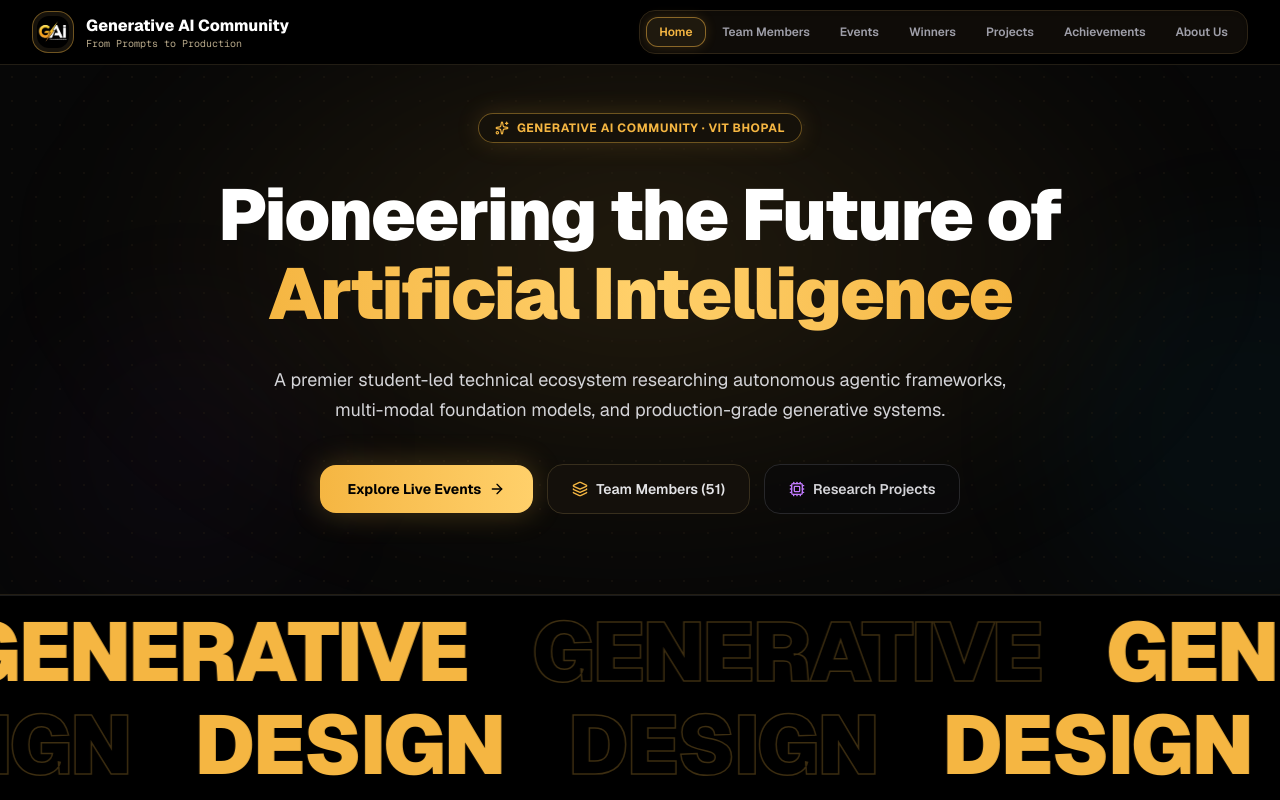
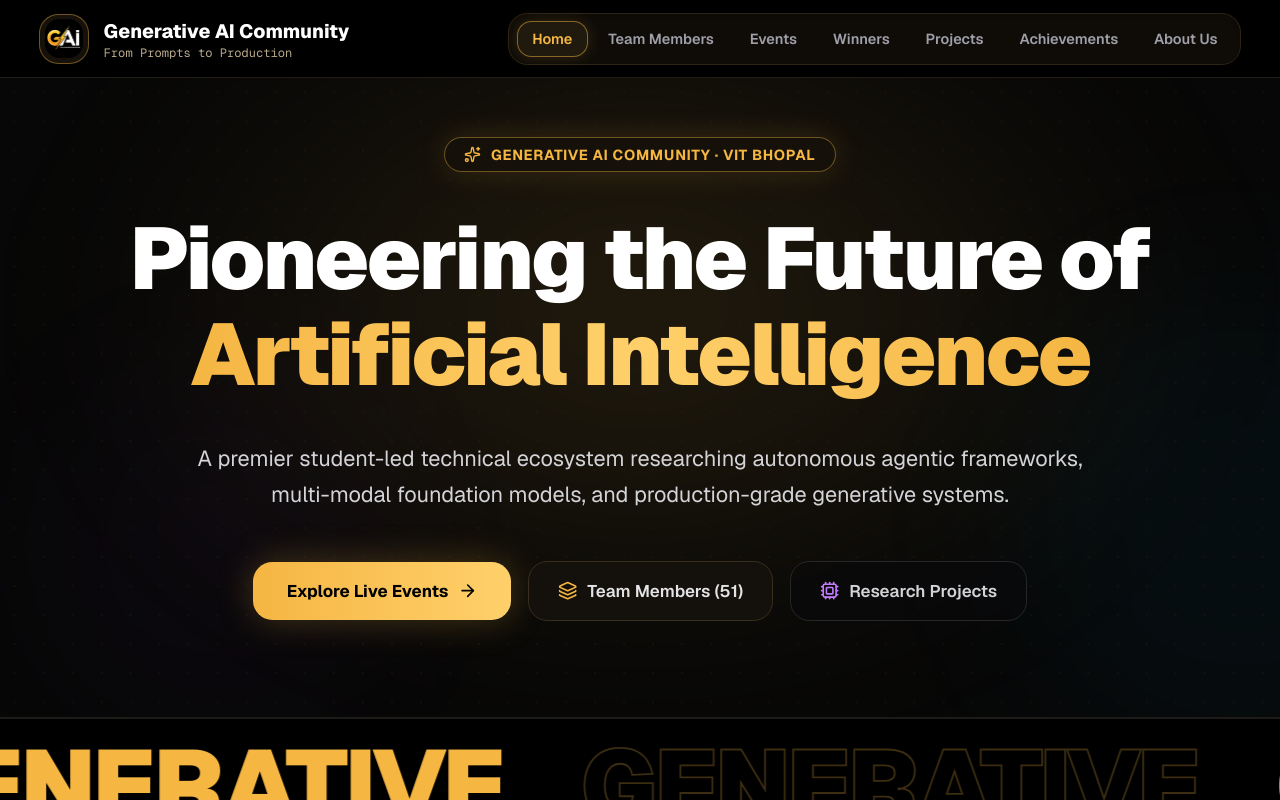
Before and after one commit to GenAI-Community-VITB/GenAI-Community-VITB-Website, a Next.js app: page / in a window 1280 px wide. Shown: the top 800 px of the page. Built offline with nearby package versions, Linux system fonts and the light colour scheme; no server answers; the database is empty.

Commit message:
style: set layout zoom scale to 110%

```diff
--- a/app/globals.css
+++ b/app/globals.css
@@ -24,6 +24,7 @@
   overflow-x: hidden !important;
   max-width: 100vw;
   scroll-behavior: smooth;
+  zoom: 1.10;
 }
 
 /* ── Apple-style Scrollbar Stripping ──────────────────────── */
```
